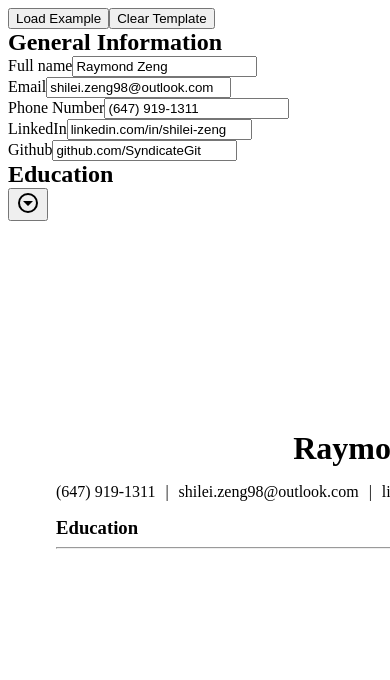
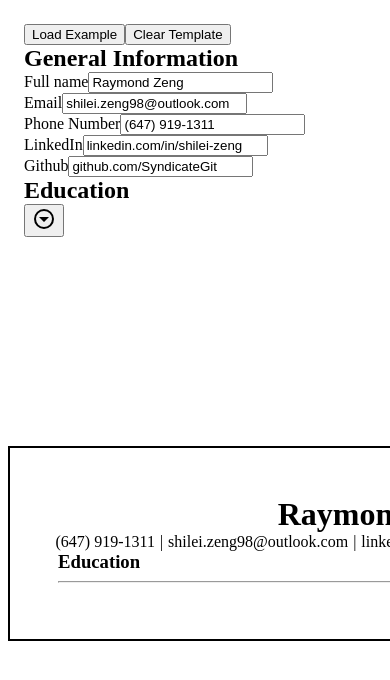
Before and after one commit to SyndicateGit/cv-builder, a React (Create React App) app: page / in a window 390 px wide. Shown: the top 680 px of the page. Built offline with nearby package versions, Linux system fonts and the light colour scheme.

Commit message:
CSS changes
Made edit button not go accross whole screen on mobile view. Added
borders to resume section. Added overflow scroll to body.

```diff
--- a/src/styles/App.css
+++ b/src/styles/App.css
@@ -3,18 +3,21 @@
 }
 
 html, body, #root, .App, .App>div {
-  height: 100%
+  height: 100%;
+  width: 100%;
+}
+
+body{
+  overflow: scroll;
 }
 
 .App{
   display: flex;
   justify-content: start;
   align-items: start;
-  width: 100%;
-  height: 100%;
 }
 
-@media (max-width: 800px){
+@media (max-width: 1000px){
   .App{
     display: flex;
     flex-direction: column;
@@ -23,14 +26,15 @@ html, body, #root, .App, .App>div {
   }
 }
 
+
+
 .cv-inputs{
-  flex: 1;
+  padding: 1rem;
   max-width: 400px;
 }
 
 .cv-outputs{
-  flex: 1;
-  max-width: 400px;
+
 }
 
 /*Prevents e.target from returning anything but the button*/
--- a/src/styles/Resume.css
+++ b/src/styles/Resume.css
@@ -1,14 +1,14 @@
-h1, h2, h3, h4, h5, h6{
+h1, h2, h3, h4, h5, h6, p{
   padding: 0;
   margin: 0;
 }
+
+
 
 .cv-outputs{
   display: flex;
   align-items: start;
   justify-content: start;
-
-  padding: 3rem;
 }
 
 .basic-info-output{
@@ -20,13 +20,15 @@ h1, h2, h3, h4, h5, h6{
 
 .contact-info{
   display: flex;
-  gap: 10px;
+  gap: 5px;
   text-wrap: nowrap;
 }
 
 
 .resume{
-
+  padding: 3rem;
+  border: 2px solid;
+  width: 650px;
 }
 
 .education-output{
```
